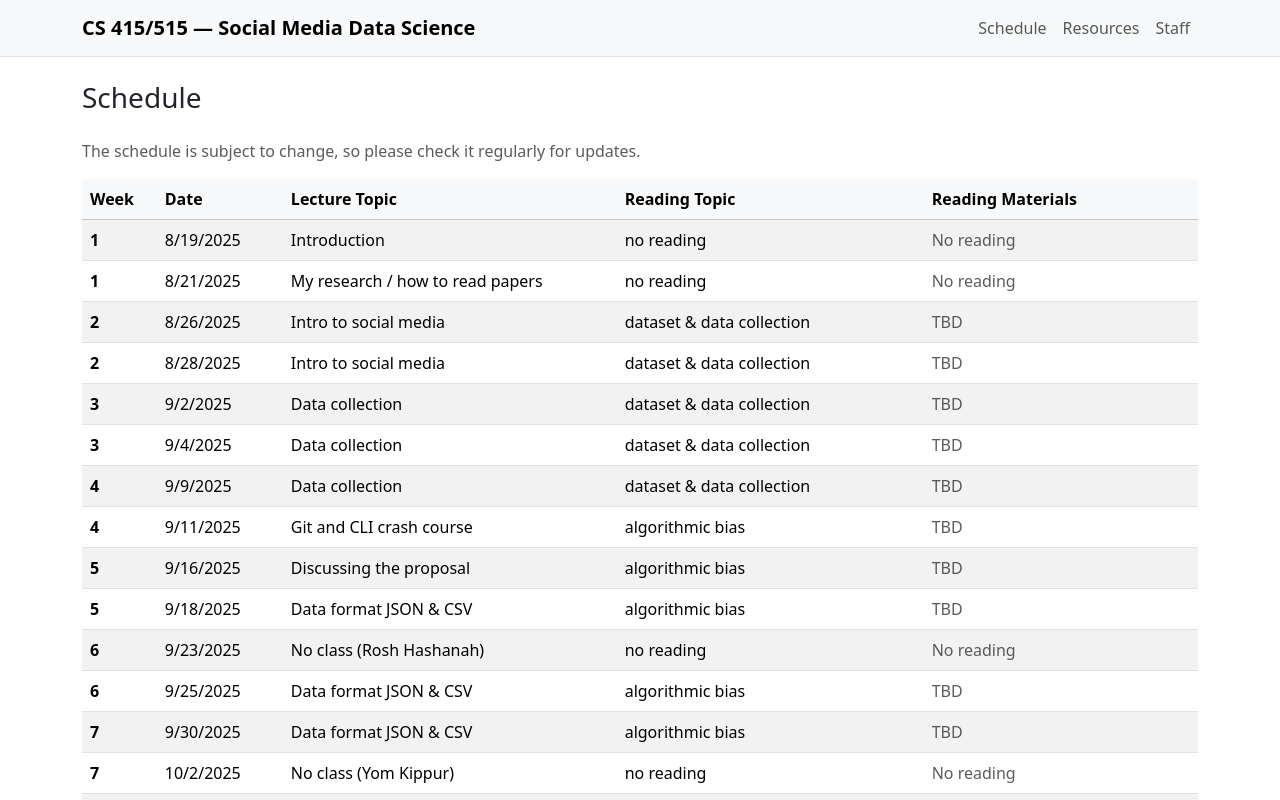
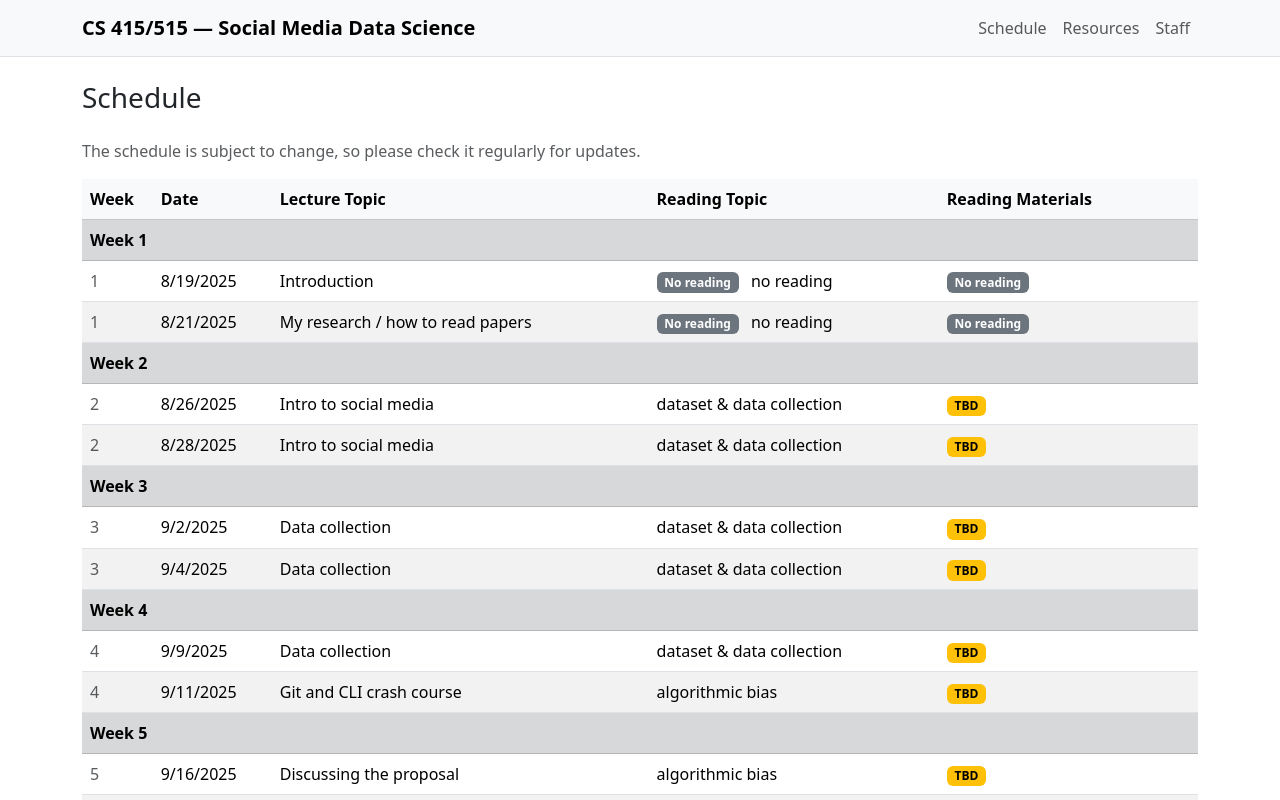
Before and after one commit to YangKCLab/social-media-ds-course, a Vue app in the folder frontend/: page /schedule in a window 1280 px wide. Shown: the top 800 px of the page. Built offline with nearby package versions, Linux system fonts and the light colour scheme.

Commit message:
feat(schedule): group rows by week and add badges for No class/No reading

```diff
--- a/frontend/src/pages/Schedule.vue
+++ b/frontend/src/pages/Schedule.vue
@@ -1,5 +1,5 @@
 <script setup>
-import { ref, onMounted } from 'vue'
+import { ref, onMounted, computed } from 'vue'
 
 const schedule = ref([])
 
@@ -12,6 +12,16 @@ onMounted(async () => {
     console.error('Failed to load schedule.json', e)
     schedule.value = []
   }
+})
+
+const weekGroups = computed(() => {
+  const map = new Map()
+  for (const row of schedule.value) {
+    const key = row.week ?? '—'
+    if (!map.has(key)) map.set(key, [])
+    map.get(key).push(row)
+  }
+  return Array.from(map.entries()).map(([week, items]) => ({ week, items }))
 })
 </script>
 
@@ -31,12 +41,21 @@ onMounted(async () => {
             <th scope="col" style="min-width:220px">Reading Materials</th>
           </tr>
         </thead>
-        <tbody>
-          <tr v-for="row in schedule" :key="row.week + '-' + row.date">
-            <th scope="row">{{ row.week }}</th>
-            <td>{{ row.date }}</td>
-            <td>{{ row.lectureTopic }}</td>
-            <td>{{ row.readingTopic }}</td>
+        <tbody v-for="group in weekGroups" :key="'w'+group.week">
+          <tr class="table-secondary week-header">
+            <th colspan="5">Week {{ group.week }}</th>
+          </tr>
+          <tr v-for="row in group.items" :key="row.week + '-' + row.date">
+            <td class="text-muted" style="white-space:nowrap">{{ row.week }}</td>
+            <td style="white-space:nowrap">{{ row.date }}</td>
+            <td>
+              <span v-if="/^\s*No class/i.test(row.lectureTopic)" class="badge text-bg-secondary me-2">No class</span>
+              {{ row.lectureTopic }}
+            </td>
+            <td>
+              <span v-if="/^no\s*reading$/i.test(row.readingTopic || '')" class="badge text-bg-secondary me-2">No reading</span>
+              {{ row.readingTopic }}
+            </td>
             <td>
               <template v-if="row.materials && row.materials.length">
                 <ul class="mb-0 ps-3">
@@ -45,7 +64,10 @@ onMounted(async () => {
                   </li>
                 </ul>
               </template>
-              <span v-else class="text-muted">{{ /^no\s*reading$/i.test(row.readingTopic || '') ? 'No reading' : 'TBD' }}</span>
+              <template v-else>
+                <span v-if="/^no\s*reading$/i.test(row.readingTopic || '')" class="badge text-bg-secondary">No reading</span>
+                <span v-else class="badge text-bg-warning">TBD</span>
+              </template>
             </td>
           </tr>
         </tbody>
@@ -58,4 +80,7 @@ onMounted(async () => {
 td, th {
   vertical-align: top;
 }
+.week-header th {
+  font-weight: 600;
+}
 </style>
```
